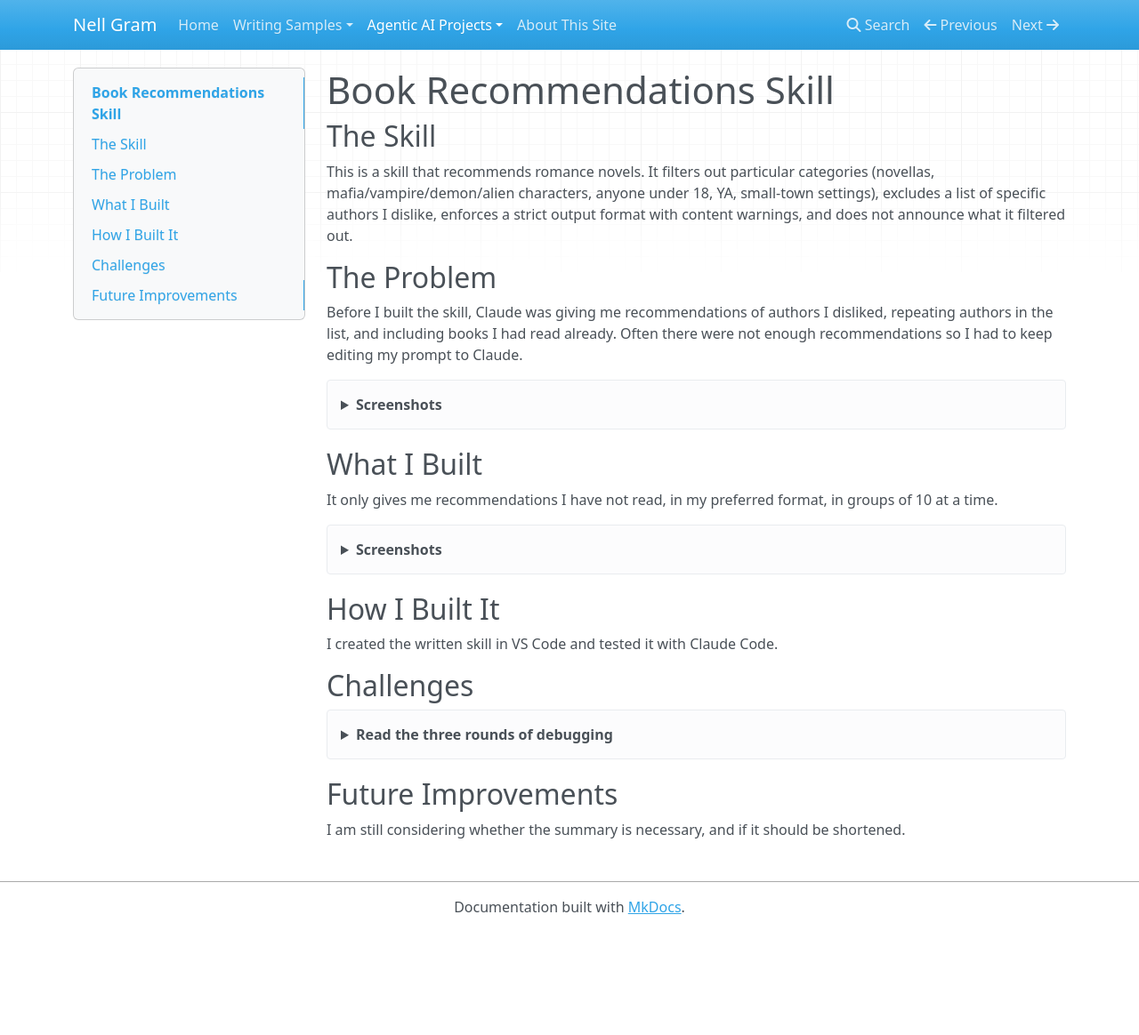
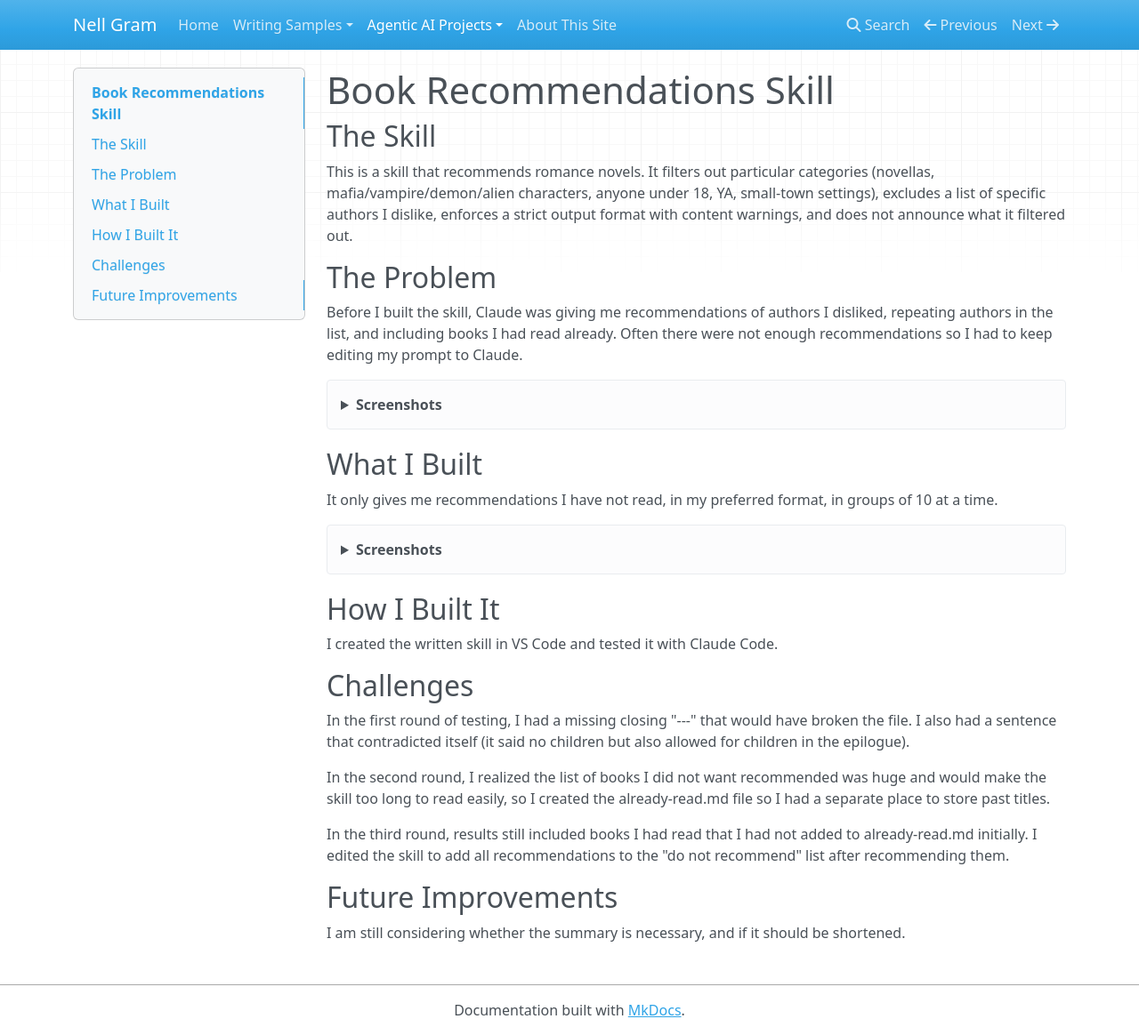
Before and after one commit to nellcgram/nellcgram.github.io, an MkDocs documentation site: the page built from docs/agentic-projects/book-recommendations-case-study.md, in a window 1280 px wide and 1164 px high. Shown: the whole window at 89% size. Built offline with MkDocs 1.6.1, drawn with Linux system fonts in a browser that asks for light colours; nearby versions of some CDN libraries.

Commit message:
edited formatting book recs

```diff
--- a/docs/agentic-projects/book-recommendations-case-study.md
+++ b/docs/agentic-projects/book-recommendations-case-study.md
@@ -11,7 +11,7 @@ Before I built the skill, Claude was giving me recommendations of authors I disl
 <details markdown="1">
 <summary>Screenshots</summary>
 
-Here is my first prompt.
+Here is my first prompt:
 
 ![Initial prompt](../images/initial%20prompt.png)
 
@@ -19,7 +19,7 @@ Here is an example of the AI's visible searching:
 
 ![AI's visible searching](../images/searching%20visible.png)
 
-Here is my first attempt to change project settings to get a more specific result.
+Here is my first attempt to change project settings to get a more specific result:
 
 ![Trying to change project settings](../images/trying%20to%20change%20settings.png)
 
@@ -44,17 +44,12 @@ I created the written skill in VS Code and tested it with Claude Code.
 
 ## Challenges
 
-<details markdown="1">
-<summary>Read the three rounds of debugging</summary>
-
 In the first round of testing, I had a missing closing "---" that would have broken the file. I also had a sentence that contradicted itself (it said no children but also allowed for children in the epilogue).
 
 In the second round, I realized the list of books I did not want recommended was huge and would make the skill too long to read easily, so I created the already-read.md file so I had a separate place to store past titles.
 
 In the third round, results still included books I had read that I had not added to already-read.md initially. I edited the skill to add all recommendations to the "do not recommend" list after recommending them.
 
-</details>
-
 ## Future Improvements
 
 I am still considering whether the summary is necessary, and if it should be shortened.
```
